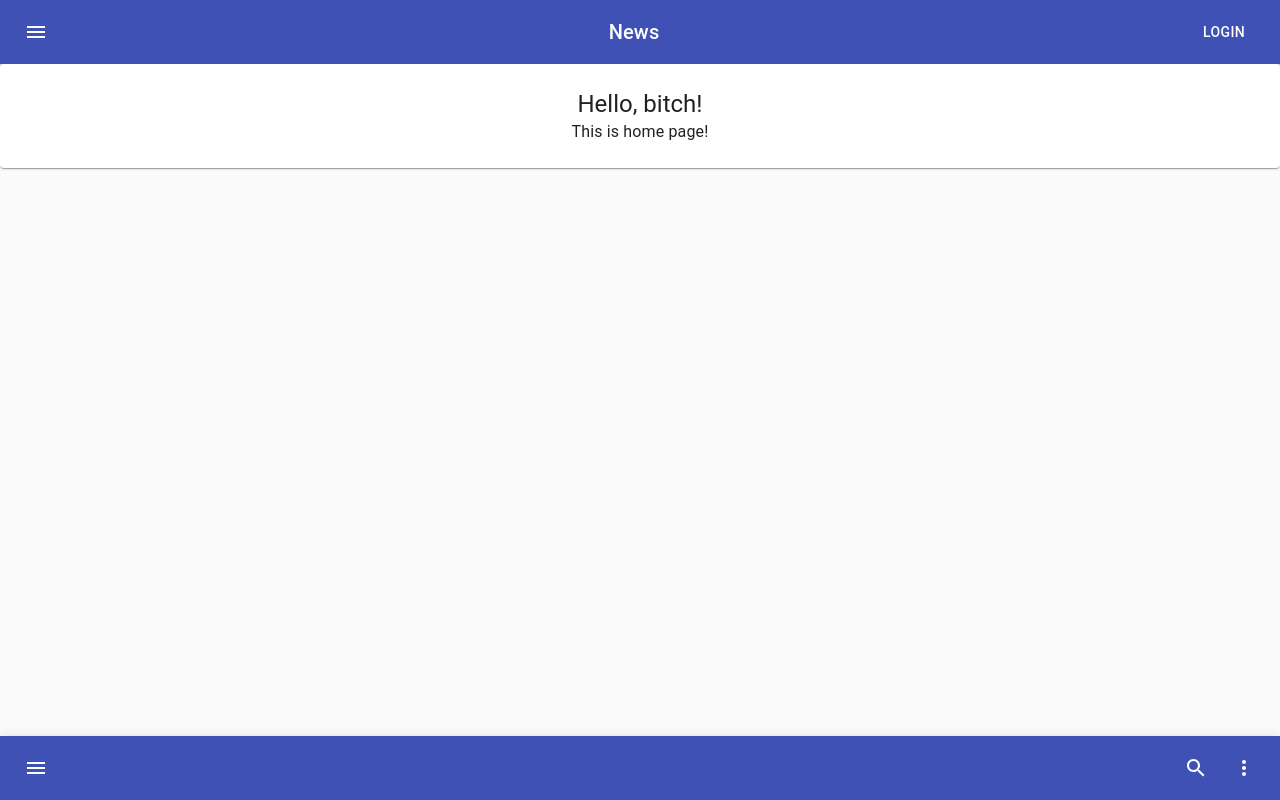
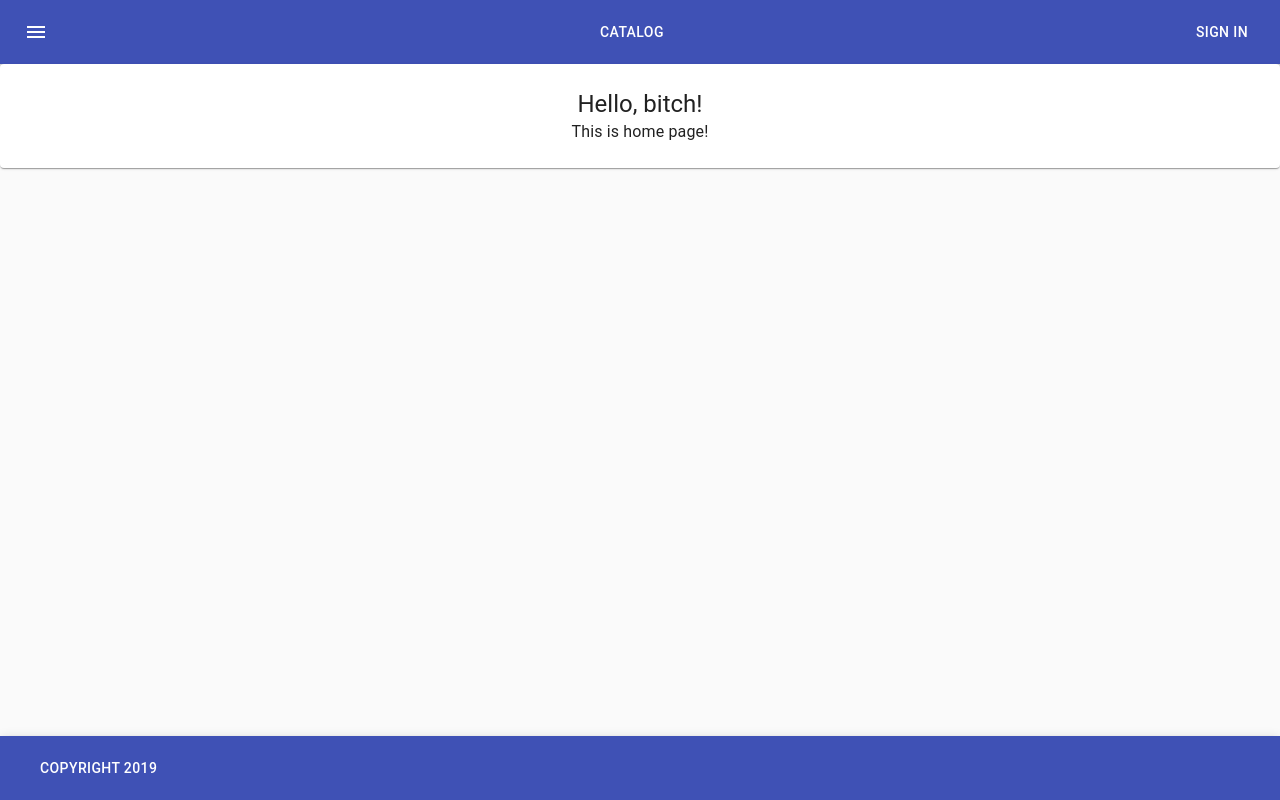
Before and after one commit to Enyazabi/react_project, a React (Create React App) app: page / in a window 1280 px wide. Built offline with nearby package versions, Linux system fonts and the light colour scheme.

Commit message:
button links was added component names was fixed

```diff
--- a/src/App.js
+++ b/src/App.js
@@ -1,8 +1,8 @@
 import React from 'react';
 import './App.css';
-import Header from './HeaderComponent.jsx';
-import Footer from './FooterComponent.jsx';
-import Home from './HomeComponent.jsx';
+import HeaderComponent from './HeaderComponent.jsx';
+import FooterComponent from './FooterComponent.jsx';
+import HomeComponent from './HomeComponent.jsx';
 import CatalogComponent from './CatalogComponent.jsx';
 import { BrowserRouter, Route } from 'react-router-dom';
 import SignInComponent from "./SignInComponent";
@@ -12,11 +12,11 @@ function App() {
     return (
         <BrowserRouter>
         <div className ="App">
-            <Header/>
-            <Route exact path ="/" component = {Home}/>
+            <HeaderComponent/>
+            <Route exact path ="/" component = {HomeComponent}/>
             <Route path = "/catalog" component = {CatalogComponent}/>
             <Route path = "/signin" component = {SignInComponent}/>
-            <Footer/>
+            <FooterComponent/>
         </div>
         </BrowserRouter>
     );
--- a/src/FooterComponent.jsx
+++ b/src/FooterComponent.jsx
@@ -3,12 +3,7 @@ import { makeStyles } from '@material-ui/core/styles';
 import AppBar from '@material-ui/core/AppBar';
 import CssBaseline from '@material-ui/core/CssBaseline';
 import Toolbar from '@material-ui/core/Toolbar';
-import IconButton from '@material-ui/core/IconButton';
-import MenuIcon from '@material-ui/icons/Menu';
-import SearchIcon from '@material-ui/icons/Search';
-import MoreIcon from '@material-ui/icons/MoreVert';
-
-
+import Button from "@material-ui/core/Button/Button";
 
 const useStyles = makeStyles(() => ({
 
@@ -22,7 +17,7 @@ const useStyles = makeStyles(() => ({
 
 }));
 
-export default function Footer() {
+export default function FooterComponent() {
     const classes = useStyles();
 
     return (
@@ -31,17 +26,10 @@ export default function Footer() {
 
             <AppBar position="fixed" color="primary" className={classes.appBar}>
                 <Toolbar>
-                    <IconButton edge="start" color="inherit" aria-label="Open drawer">
-                        <MenuIcon />
-                    </IconButton>
-
+                    <Button color="inherit" variant="h6" className={classes.title}>
+                        Copyright 2019
+                    </Button>
                     <div className={classes.grow} />
-                    <IconButton color="inherit">
-                        <SearchIcon />
-                    </IconButton>
-                    <IconButton edge="end" color="inherit">
-                        <MoreIcon />
-                    </IconButton>
                 </Toolbar>
             </AppBar>
         </React.Fragment>
--- a/src/HeaderComponent.jsx
+++ b/src/HeaderComponent.jsx
@@ -2,10 +2,11 @@ import React from 'react';
 import { makeStyles } from '@material-ui/core/styles';
 import AppBar from '@material-ui/core/AppBar';
 import Toolbar from '@material-ui/core/Toolbar';
-import Typography from '@material-ui/core/Typography';
+
 import Button from '@material-ui/core/Button';
 import IconButton from '@material-ui/core/IconButton';
 import MenuIcon from '@material-ui/icons/Menu';
+import Link from "react-router-dom/es/Link";
 
 const useStyles = makeStyles(theme => ({
     root: {
@@ -19,20 +20,25 @@ const useStyles = makeStyles(theme => ({
     },
 }));
 
-export default function Header() {
+export default function HeaderComponent() {
     const classes = useStyles();
 
     return (
         <div className={classes.root}>
             <AppBar position="static">
                 <Toolbar>
-                    <IconButton edge="start" className={classes.menuButton} color="inherit" aria-label="Menu">
+                    <IconButton component={Link} to={"/"}
+                                edge="start" className={classes.menuButton} color="inherit" aria-label="Menu">
                         <MenuIcon />
                     </IconButton>
-                    <Typography variant="h6" className={classes.title}>
-                        News
-                    </Typography>
-                    <Button color="inherit">Login</Button>
+                    <Button component={Link}
+                            to={"catalog"}
+                            color="inherit" variant="h6" className={classes.title}>
+                        Catalog
+                    </Button>
+                    <Button color="inherit"
+                            component={Link}
+                            to={"signin"}>Sign In</Button>
                 </Toolbar>
             </AppBar>
         </div>
--- a/src/HomeComponent.jsx
+++ b/src/HomeComponent.jsx
@@ -9,7 +9,7 @@ const useStyles = makeStyles(theme => ({
     },
 }));
 
-export default function Home() {
+export default function HomeComponent() {
     const classes = useStyles();
 
     return (
```
